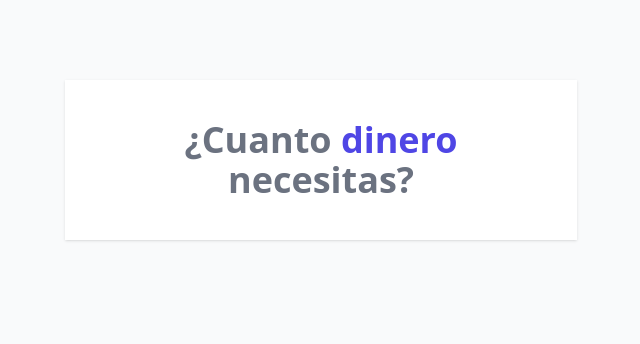
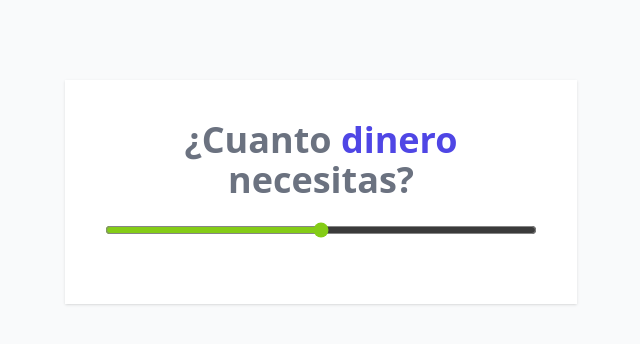
Before and after one commit to PeterArce96/cotizador-vue, a Vue app: page / in a window 1280 px wide. Shown: the top 344 px of the page, without its empty margins (319-959 px from the left). Built offline with nearby package versions, Linux system fonts and the light colour scheme.

Commit message:
cotizador - Eventos en vue.js

```diff
--- a/src/App.vue
+++ b/src/App.vue
@@ -1,9 +1,21 @@
 <script setup>
   import Header from './components/Header.vue'
+
+  function handleChange(e){
+    console.log(e.target.value);
+  }
 </script>
 
 <template>
   <div class="my-20 max-w-lg mx-auto bg-white shadow p-10">
     <Header />
+
+    <div class="my-5">
+      <input
+        type="range"
+        class="w-full bg-gray-200 accent-lime-500 hover:accent-lime-600"
+        @input="handleChange"
+      />
+    </div>
   </div>
 </template>
```
Also changed, not shown: vue.txt.
